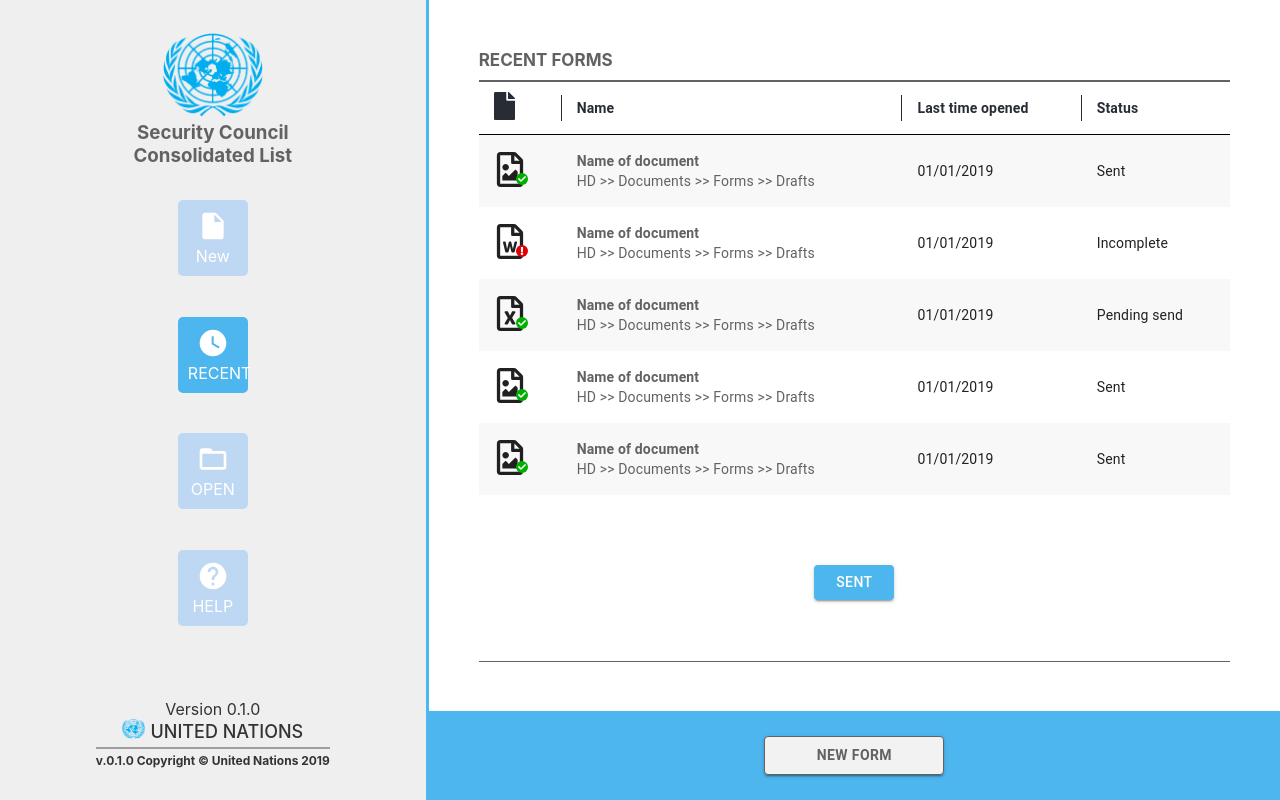
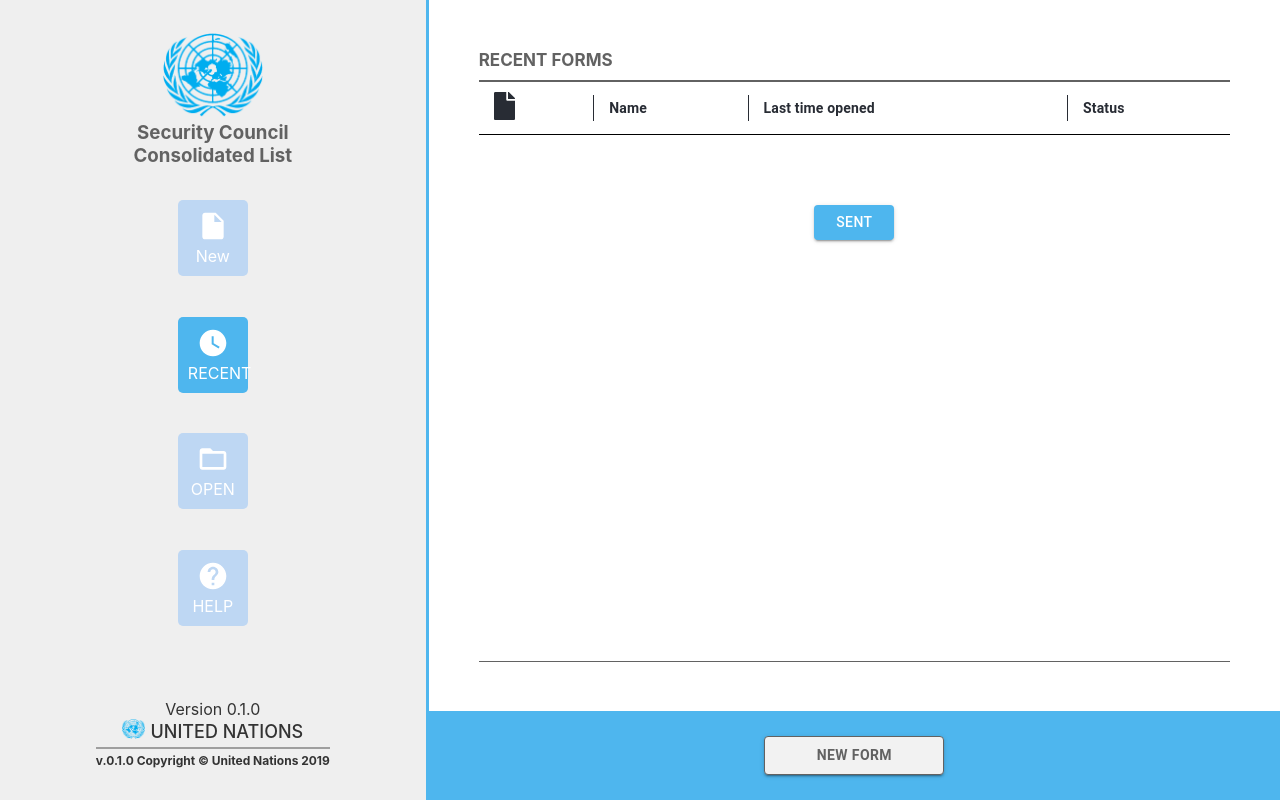
Before and after one commit to amacool/react-electron-offline, a React (Create React App) app: page /recent in a window 1280 px wide. Built offline with nearby package versions, Linux system fonts and the light colour scheme.

Commit message:
load & display document history

```diff
--- a/src/react/components/common/DocElement/index.js
+++ b/src/react/components/common/DocElement/index.js
@@ -1,6 +1,6 @@
 import React from "react";
 import { FontAwesomeIcon } from "@fortawesome/react-fontawesome";
-import { faFileExcel, faFileImage, faFileWord } from "@fortawesome/free-regular-svg-icons";
+import { faFileExcel, faFileImage, faFileWord, faFile } from "@fortawesome/free-regular-svg-icons";
 import { faCheck, faExclamation } from "@fortawesome/free-solid-svg-icons";
 
 export const DocTypeIcon = ({ type, status }) => {
@@ -11,9 +11,11 @@
     fontIcon = <FontAwesomeIcon icon={faFileImage} size="2x" />;
   } else if (type.indexOf('excel') >= 0) {
     fontIcon = <FontAwesomeIcon icon={faFileExcel} size="2x" />;
+  } else {
+    fontIcon = <FontAwesomeIcon icon={faFile} size="2x" />;
   }
   let statusIcon = null;
-  if (status === 'Sent' || status === 'Pending send') {
+  if (status === 'Complete' || status === 'Pending send') {
     statusIcon = <FontAwesomeIcon style={{ backgroundColor: '#01af01' }} icon={faCheck} size="sm" color="#fff" />;
   } else if (status === 'Incomplete') {
     statusIcon = <FontAwesomeIcon style={{ backgroundColor: '#dd0008' }} icon={faExclamation} size="sm" color="#fff" />;
--- a/src/react/containers/Recent/index.js
+++ b/src/react/containers/Recent/index.js
@@ -1,45 +1,45 @@
 import React from 'react';
+import isElectron from "is-electron";
+import Button from "@material-ui/core/Button/Button";
 import { CustomTable } from "../../components/common/CustomTable";
 import { faFile } from "@fortawesome/free-solid-svg-icons";
 import { FontAwesomeIcon } from "@fortawesome/react-fontawesome";
 import { DocTypeIcon, DocInfo } from "../../components/common/DocElement";
+import { channels } from "../../../shared/constants";
 import './styles.css';
-import Button from "@material-ui/core/Button/Button";
 
 function Recent() {
-  const files = [
-    {
-      type: 'image/png',
-      name: 'Name of document',
-      path: 'HD >> Documents >> Forms >> Drafts',
-      lastOpened: '01/01/2019',
-      status: 'Sent'
-    }, {
-      type: 'file/word',
-      name: 'Name of document',
-      path: 'HD >> Documents >> Forms >> Drafts',
-      lastOpened: '01/01/2019',
-      status: 'Incomplete'
-    }, {
-      type: 'file/excel',
-      name: 'Name of document',
-      path: 'HD >> Documents >> Forms >> Drafts',
-      lastOpened: '01/01/2019',
-      status: 'Pending send'
-    }, {
-      type: 'image/png',
-      name: 'Name of document',
-      path: 'HD >> Documents >> Forms >> Drafts',
-      lastOpened: '01/01/2019',
-      status: 'Sent'
-    }, {
-      type: 'image/png',
-      name: 'Name of document',
-      path: 'HD >> Documents >> Forms >> Drafts',
-      lastOpened: '01/01/2019',
-      status: 'Sent'
+  const [files, setFiles] = React.useState([]);
+
+  React.useEffect(() => {
+    if (isElectron()) {
+      const { ipcRenderer } = window.require('electron');
+      ipcRenderer.send(channels.GET_HISTORY);
+      ipcRenderer.on(channels.GET_HISTORY, (event, arg) => {
+        ipcRenderer.removeAllListeners(channels.GET_HISTORY);
+        const { data, message, success } = arg;
+        if (success) {
+          const rows = data.split("\n");
+          rows.splice(rows.length - 1, 1);
+          const fileInfoArr = rows.map((item) => {
+            const fileInfo = item.split(",");
+            const fileName = fileInfo[0].substr(fileInfo[0].lastIndexOf("\\") + 1);
+            return {
+              type: 'normal',
+              name: fileName,
+              path: fileInfo[0],
+              lastOpened: fileInfo[1],
+              status: fileInfo[2] === '0' ? 'Complete' : 'Incomplete'
+            };
+          });
+          setFiles(fileInfoArr);
+        } else {
+          console.log(message);
+          alert(message);
+        }
+      });
     }
-  ];
+  }, []);
 
   return (
     <div className="Recent">
--- a/src/shared/constants.js
+++ b/src/shared/constants.js
@@ -2,5 +2,6 @@
   channels: {
     APP_INFO: 'APP_INFO',
     SAVE_FILE: 'SAVE_FILE',
+    GET_HISTORY: 'GET_HISTORY'
   },
 };
```
Also changed, not shown: electron/main.js (+19 -1 lines), documents/history.txt.
